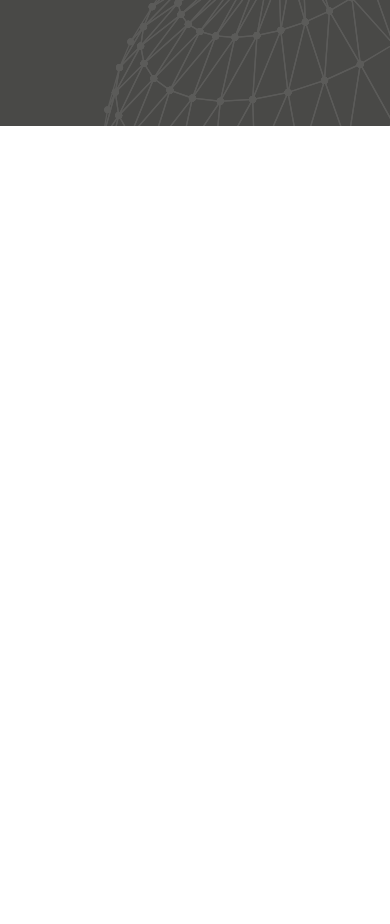
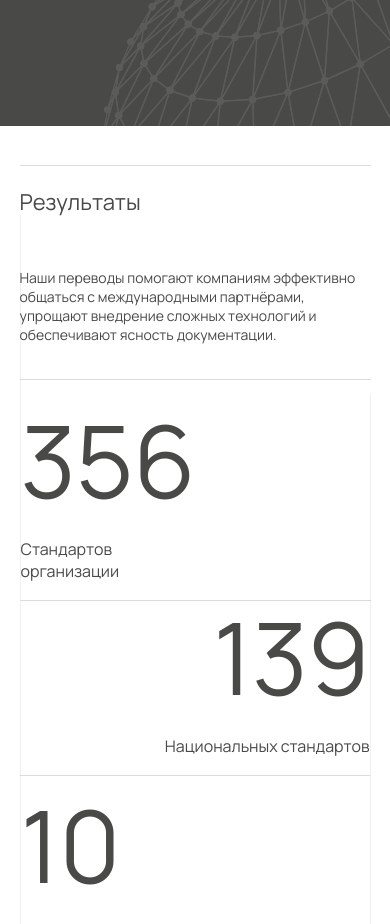
Before and after one commit to DonJuvn/STIA, a React (Create React App) app: page / in a window 390 px wide. Shown: the part 2360-3284 px from the top of the page. Before the commit the page ends 2486 px from the top, so only its background shows below. Built offline with nearby package versions, Linux system fonts and the light colour scheme.

Commit message:
results adaptive

```diff
--- a/src/App.css
+++ b/src/App.css
@@ -5,8 +5,9 @@ body {
    font-family: "Manrope", sans-serif;
    max-width: 100vw;
    overflow-x: hidden;
-   background-color: #494947;
-   background: linear-gradient(to bottom, #494947 30%, #fff 30%);
+   /* background-color: #494947; */
+   background-color: #fff;
+   /* background: linear-gradient(to bottom, #494947 30%, #fff 30%); */
 }
 .container {
    width: 90%;
@@ -445,3 +446,121 @@ nav .container {
       opacity: 0.5;
    }
 }
+
+/* results */
+#results {
+   background-color: #fff;
+   padding: 5% 0;
+}
+#results #title {
+   width: 50%;
+   border-right: 1px solid #49494715;
+}
+#results .container {
+   border-top: 1px solid #49494730;
+   padding-top: 3%;
+}
+.results {
+   display: flex;
+   flex-direction: row;
+   justify-content: space-between;
+}
+.results .left {
+   width: 50%;
+}
+.results .right {
+   width: 50%;
+}
+.results #initial {
+   margin-top: 15%;
+   font-size: 20px;
+   font-weight: 400;
+   line-height: 27.32px;
+   color: #494947;
+   border-bottom: 1px solid #49494730;
+   padding-bottom: 10%;
+}
+#results .item {
+   background-color: #fffcff;
+   padding: 16% 10% 4%;
+   text-align: left;
+   border-bottom: 1px solid #49494730;
+}
+#results #left {
+   border-right: 1px solid #49494715;
+   padding-left: 0;
+}
+#results #right {
+   border-left: 1px solid #49494715;
+}
+.result-value {
+   font-size: 180px;
+   font-weight: 400;
+   color: #494947;
+   margin: 0 0 10px;
+}
+.result-description {
+   font-size: 20px;
+   color: #494947;
+   margin: 0 0 2%;
+}
+
+@media (max-width: 768px) {
+   #results {
+      padding: 10% 0;
+   }
+   #results #title {
+      width: 50%;
+      border-right: none;
+   }
+   #results .container {
+      padding-top: 6%;
+   }
+   .results {
+      display: flex;
+      flex-direction: row;
+      justify-content: space-between;
+      position: relative;
+   }
+   .results .left {
+      width: 100%;
+      position: absolute;
+      right: 0;
+   }
+   .results .right {
+      width: 100%;
+      position: absolute;
+      top: 25%;
+   }
+   .results #initial {
+      margin-top: 15%;
+      font-size: 14px;
+      line-height: 19.12px;
+      padding-left: 0;
+   }
+   #results .item {
+      background-color: transparent;
+      padding: 16% 0% 4%;
+      text-align: left;
+      border-bottom: 1px solid #49494730;
+   }
+   #results #left {
+      border-right: 1px solid #49494715;
+      padding-left: 40%;
+      padding-top: 55%;
+      text-align: right;
+   }
+   #results #right {
+      border-left: 1px solid #49494715;
+      padding-right: 45%;
+      padding-top: 50%;
+   }
+   .result-value {
+      font-size: 100px;
+      margin: 0 0 10px;
+   }
+   .result-description {
+      font-size: 16px;
+      margin: 0 0 2%;
+   }
+}
--- a/src/App.js
+++ b/src/App.js
@@ -5,6 +5,7 @@ import Video from "./components/video";
 import About from "./components/about";
 import Services from "./components/services";
 import Features from "./components/features";
+import Results from "./components/results";
 
 function App() {
    return (
@@ -14,6 +15,7 @@ function App() {
          <About />
          <Services />
          <Features />
+         <Results />
       </>
    );
 }
--- /dev/null
+++ b/src/components/results.jsx
@@ -0,0 +1,96 @@
+import React from "react";
+
+const resultsData = [
+   { id: 1, value: 356, description: "Стандартов организации" },
+   { id: 2, value: 139, description: "Национальных стандартов" },
+   { id: 3, value: 10, description: "Международных стандартов" },
+   { id: 4, value: 13, description: "НИОКР" },
+   {
+      id: 5,
+      value: 2200,
+      description:
+         "Обучено более 2200 сотрудников нефтегазовой отрасли по промышленной безопасности",
+   },
+];
+
+const Results = () => {
+   return (
+      <div id="results">
+         <div className="container">
+            <h1 id="title">Результаты</h1>
+            <div className="results">
+               <div className="left">
+                  <p id="initial">
+                     Наши переводы помогают компаниям эффективно общаться с
+                     международными партнёрами, упрощают внедрение сложных
+                     технологий и обеспечивают ясность документации.
+                  </p>
+
+                  {resultsData.map((item) => {
+                     if (item.description === "Национальных стандартов") {
+                        return (
+                           <div key={item.id} id="left" className="item">
+                              <h2 className="result-value">{item.value}</h2>
+                              <p className="result-description">{item.description}</p>
+                           </div>
+                        );
+                     }
+                     return null; // Return nothing if no match
+                  })}
+                  {resultsData.map((item) => {
+                     if (item.description === "НИОКР") {
+                        return (
+                           <div key={item.id} id="left" className="item">
+                              <h2 className="result-value">{item.value}</h2>
+                              <p className="result-description">{item.description}</p>
+                           </div>
+                        );
+                     }
+                     return null;
+                  })}
+               </div>
+               <div className="right">
+                  {resultsData.map((item) => {
+                     if (item.description === "Стандартов организации") {
+                        return (
+                           <div key={item.id} id="right" className="item">
+                              <h2 className="result-value">{item.value}</h2>
+                              <p className="result-description">{item.description}</p>
+                           </div>
+                        );
+                     }
+                     return null;
+                  })}
+                  {resultsData.map((item) => {
+                     if (item.description === "Международных стандартов") {
+                        return (
+                           <div key={item.id} id="right" className="item">
+                              <h2 className="result-value">{item.value}</h2>
+                              <p className="result-description">{item.description}</p>
+                           </div>
+                        );
+                     }
+                     return null;
+                  })}
+                  {resultsData.map((item) => {
+                     if (
+                        item.description ===
+                        "Обучено более 2200 сотрудников нефтегазовой отрасли по промышленной безопасности"
+                     ) {
+                        return (
+                           <div key={item.id} id="right" className="item">
+                              <h2 className="result-value">{item.value}</h2>
+                              <p className="result-description">{item.description}</p>
+                           </div>
+                        );
+                     }
+                     return null;
+                  })}
+               </div>
+            </div>
+         </div>
+      </div>
+   );
+};
+
+export default Results;
```
